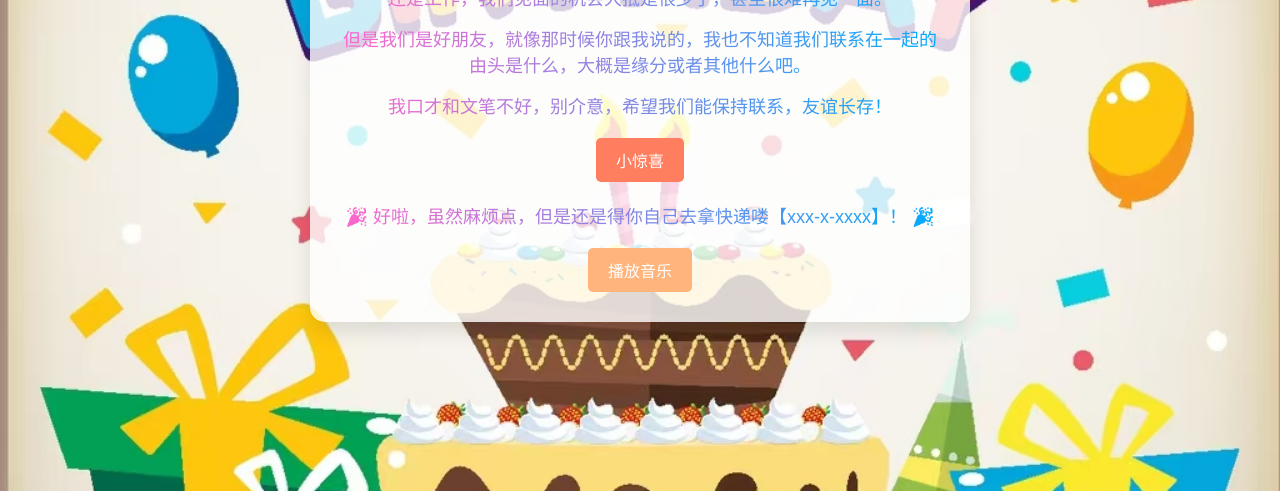
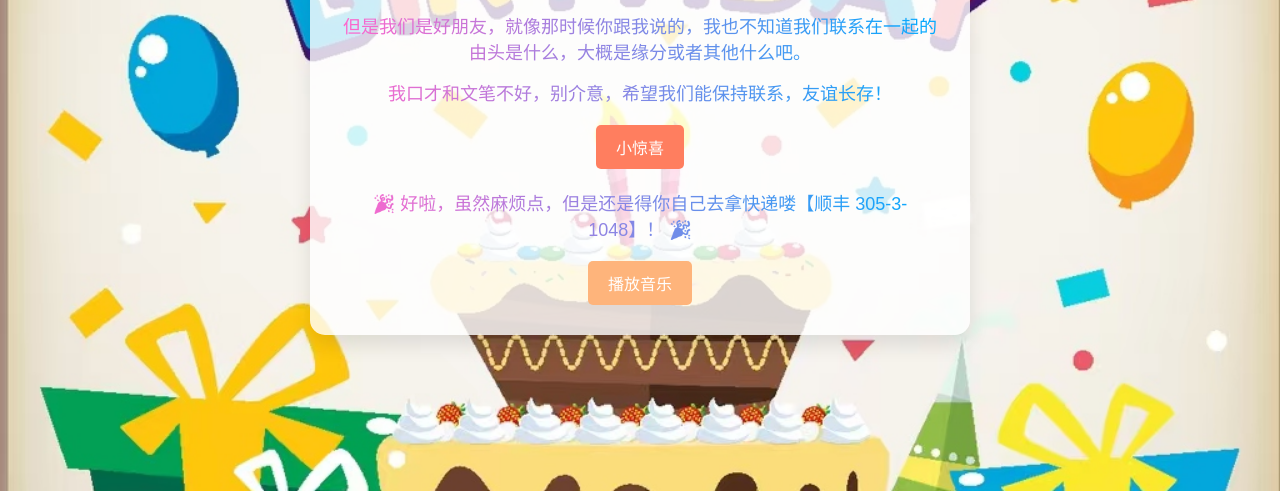
Before and after one commit to crisflyer/web-code-0, a plain HTML site: page index.html in a window 1280 px wide. Both pictures are taken after a click on the button "小惊喜". Shown: the part 309-800 px from the top of the page. Drawn offline with Linux system fonts and the light colour scheme.

Commit message:
Update index.html

```diff
--- a/index.html
+++ b/index.html
@@ -94,7 +94,7 @@
         <button class="button" onclick="showMessage()">小惊喜</button>
 
         <div id="message" class="message">
-            <p>🎉 好啦，虽然麻烦点，但是还是得你自己去拿快递喽【xxx-x-xxxx】！ 🎉</p>
+            <p>🎉 好啦，虽然麻烦点，但是还是得你自己去拿快递喽【顺丰 305-3-1048】！ 🎉</p>
         </div>
 
         <!-- 音乐播放按钮 -->
```
